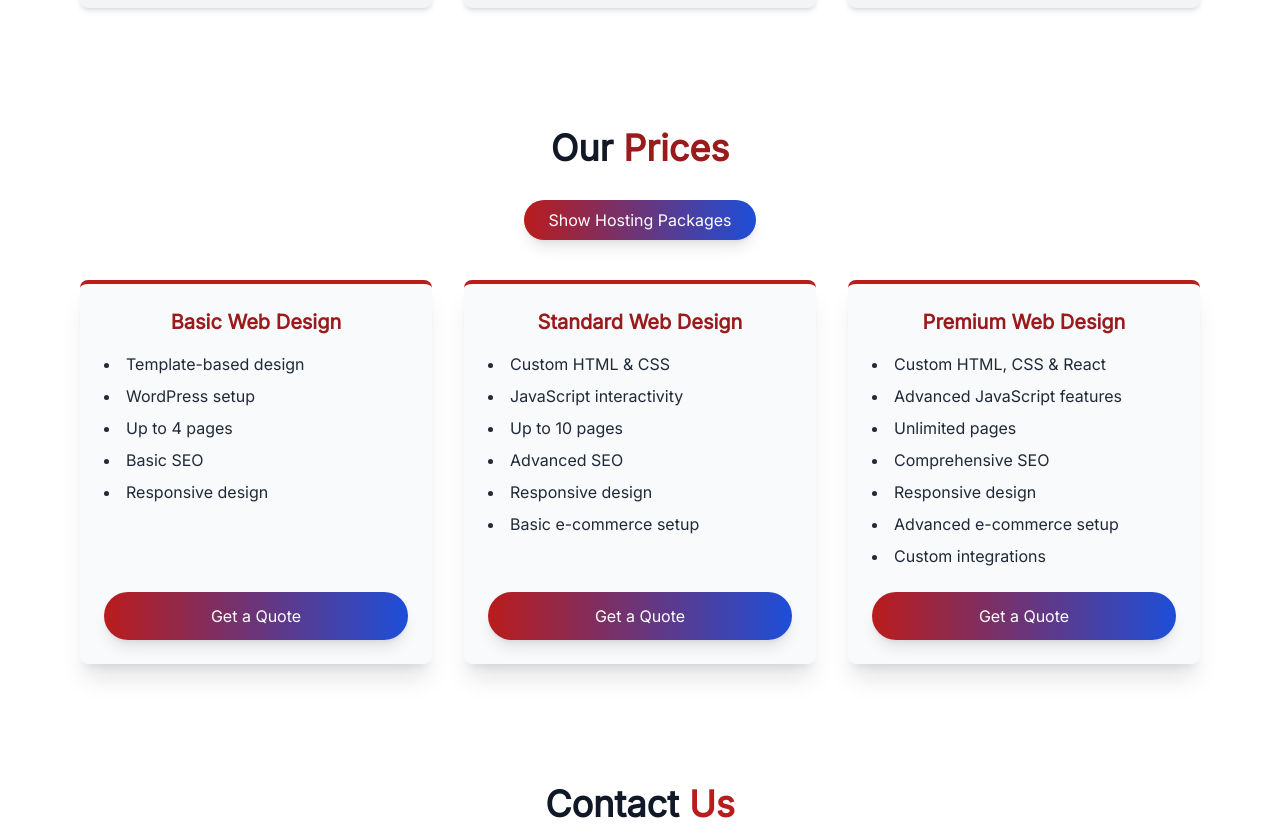
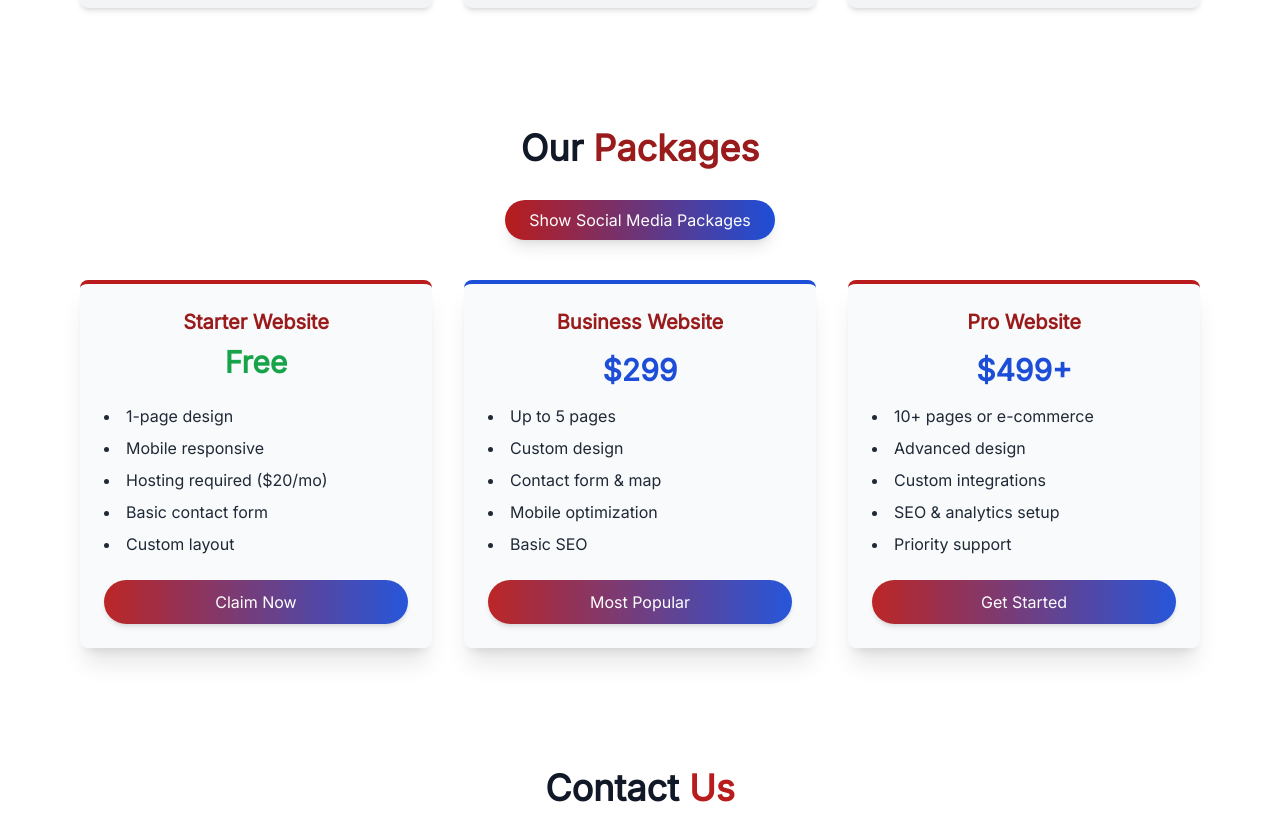
Before and after one commit to juancabrera0513/DOMIWEBITES2, a React (Create React App) app: page / in a window 1280 px wide. Shown: the part 1820-2659 px from the top of the page. Built offline with nearby package versions, Linux system fonts and the light colour scheme.

Commit message:
updated pricing and homepage

```diff
--- a/src/Home.jsx
+++ b/src/Home.jsx
@@ -32,11 +32,15 @@ const Home = () => {
           Your business deserves a website that works as hard as you do. Domi Websites delivers tailored web solutions for growth.
         </p>
 
+        <p className="text-sm text-yellow-300 font-medium mb-2 animate-pulse">
+          Only a few free consultations left this week!
+        </p>
+
         <a
           href="#contact"
-          className="inline-block px-6 py-3 bg-red-600 rounded-full hover:bg-red-700 transition text-white font-semibold text-lg animate-pulse focus:outline focus:ring-2 focus:ring-white"
+          className="inline-block px-5 py-3 bg-gradient-to-r from-red-600 to-blue-600 rounded-full hover:scale-105 transition transform text-white font-semibold text-lg shadow-lg animate-bounce focus:outline focus:ring-2 focus:ring-white"
         >
-          Contact us today!
+          🎯 Free Consultation!
         </a>
       </div>
     </section>
--- a/src/Pricing.jsx
+++ b/src/Pricing.jsx
@@ -1,66 +1,64 @@
 import React, { useState } from 'react';
 
 const Pricing = () => {
-  const [showHosting, setShowHosting] = useState(false);
+  const [showSocial, setShowSocial] = useState(false);
 
-  const toggleServices = () => {
-    setShowHosting(!showHosting);
+  const toggleCategory = () => {
+    setShowSocial(!showSocial);
   };
 
   return (
-    <section
-      id="pricing"
-      className="py-14 bg-white text-gray-900"
-      aria-labelledby="pricing-heading"
-    >
+    <section id="pricing" className="py-14 bg-white text-gray-900" aria-labelledby="pricing-heading">
       <div className="max-w-6xl mx-auto px-4">
-        <h2
-          id="pricing-heading"
-          className="text-4xl font-extrabold text-center mb-8"
-        >
-          Our <span className="text-red-800">Prices</span>
+        <h2 id="pricing-heading" className="text-4xl font-extrabold text-center mb-8">
+          Our <span className="text-red-800">Packages</span>
         </h2>
 
         <div className="text-center mb-10">
           <button
-            onClick={toggleServices}
-            className="px-6 py-2 bg-gradient-to-r from-red-700 to-blue-700 text-white rounded-full hover:scale-110 shadow-lg transition duration-300 ease-in-out"
+            onClick={toggleCategory}
+            className="px-6 py-2 bg-gradient-to-r from-red-700 to-blue-700 text-white rounded-full shadow-lg transition duration-300 ease-in-out hover:scale-105"
             type="button"
-            aria-pressed={showHosting}
-            aria-label={showHosting ? 'Show web design services' : 'Show hosting packages'}
+            aria-pressed={showSocial}
           >
-            {showHosting ? 'Show Web Design Services' : 'Show Hosting Packages'}
+            {showSocial ? 'Show Website Packages' : 'Show Social Media Packages'}
           </button>
         </div>
 
         <div className="grid grid-cols-1 md:grid-cols-3 gap-8">
-          {(!showHosting ? webDesignServices : hostingPackages).map((service, idx) => (
+          {(!showSocial ? webPackages : socialPackages).map((pkg, idx) => (
             <article
               key={idx}
-              className="flex flex-col justify-between bg-gray-50 p-6 rounded-lg shadow-xl border-t-4 border-red-700 hover:scale-105 hover:border-blue-700 transition duration-300 ease-in-out"
+              className={`flex flex-col justify-between bg-gray-50 p-6 rounded-lg shadow-xl border-t-4 transition duration-300 ease-in-out
+                hover:scale-105 hover:border-blue-700 ${pkg.highlight ? 'border-blue-700' : 'border-red-700'}`}
               role="region"
-              aria-labelledby={`service-${idx}`}
+              aria-labelledby={`package-${idx}`}
             >
               <div>
                 <h3
-                  id={`service-${idx}`}
-                  className="text-xl font-bold mb-4 text-red-800 text-center"
+                  id={`package-${idx}`}
+                  className="text-xl font-bold mb-4 text-center text-red-800"
                 >
-                  {service.title}
+                  {pkg.title}
                 </h3>
+                <p className={`text-center text-3xl font-semibold mb-4 ${
+                  pkg.price === 'Free' ? 'text-green-600 font-extrabold animate-bounce' : 'text-blue-700'
+                }`}>
+                  {pkg.price}
+                </p>
                 <ul className="text-gray-800 space-y-2 mb-4 list-disc list-inside">
-                  {service.features.map((feature, i) => (
+                  {pkg.features.map((feature, i) => (
                     <li key={i}>{feature}</li>
                   ))}
                 </ul>
               </div>
               <a
                 href="#contact"
-                className="inline-block mt-2 px-6 py-3 bg-gradient-to-r from-red-700 to-blue-700 text-white rounded-full shadow-lg hover:scale-110 transition duration-300 ease-in-out text-center"
+                className="inline-block mt-2 px-5 py-2.5 bg-gradient-to-r from-red-700 to-blue-700 text-white rounded-full shadow-md hover:scale-110 transition duration-300 ease-in-out text-center animate-pulse"
                 role="button"
-                aria-label={`Request quote for ${service.title}`}
+                aria-label={`Get started with ${pkg.title}`}
               >
-                Get a Quote
+                {pkg.button || 'Get Started'}
               </a>
             </article>
           ))}
@@ -70,72 +68,80 @@ const Pricing = () => {
   );
 };
 
-const webDesignServices = [
+const webPackages = [
   {
-    title: 'Basic Web Design',
+    title: 'Starter Website',
+    price: 'Free',
     features: [
-      'Template-based design',
-      'WordPress setup',
-      'Up to 4 pages',
-      'Basic SEO',
-      'Responsive design'
+      '1-page design',
+      'Mobile responsive',
+      'Hosting required ($20/mo)',
+      'Basic contact form',
+      'Custom layout'
+    ],
+    highlight: false,
+    button: 'Claim Now'
+  },
+  {
+    title: 'Business Website',
+    price: '$299',
+    features: [
+      'Up to 5 pages',
+      'Custom design',
+      'Contact form & map',
+      'Mobile optimization',
+      'Basic SEO'
+    ],
+    highlight: true,
+    button: 'Most Popular'
+  },
+  {
+    title: 'Pro Website',
+    price: '$499+',
+    features: [
+      '10+ pages or e-commerce',
+      'Advanced design',
+      'Custom integrations',
+      'SEO & analytics setup',
+      'Priority support'
+    ],
+    highlight: false
+  }
+];
+
+const socialPackages = [
+  {
+    title: 'Basic Social Media Boost',
+    price: '$99/mo',
+    features: [
+      'Weekly content ideas',
+      'Profile optimization',
+      'Hashtag strategy',
+      'Caption templates',
+      'Google review support'
     ]
   },
   {
-    title: 'Standard Web Design',
+    title: 'Social Media Management',
+    price: '$199/mo',
     features: [
-      'Custom HTML & CSS',
-      'JavaScript interactivity',
-      'Up to 10 pages',
-      'Advanced SEO',
-      'Responsive design',
-      'Basic e-commerce setup'
-    ]
+      'Up to 3 posts/week',
+      'Basic engagement',
+      'Monthly performance summary',
+      'Content calendar',
+      'Google review support'
+    ],
+    highlight: true
   },
   {
-    title: 'Premium Web Design',
+    title: 'Growth Strategy',
+    price: '$349/mo',
     features: [
-      'Custom HTML, CSS & React',
-      'Advanced JavaScript features',
-      'Unlimited pages',
-      'Comprehensive SEO',
-      'Responsive design',
-      'Advanced e-commerce setup',
-      'Custom integrations'
-    ]
-  }
-];
-
-const hostingPackages = [
-  {
-    title: 'Basic Hosting',
-    features: [
-      '10 GB Storage',
-      '100 GB Bandwidth',
-      '1 Domain',
-      '5 Email Accounts',
-      'Basic Support'
-    ]
-  },
-  {
-    title: 'Standard Hosting',
-    features: [
-      '50 GB Storage',
-      'Unlimited Bandwidth',
-      '5 Domains',
-      '20 Email Accounts',
-      'Priority Support'
-    ]
-  },
-  {
-    title: 'Premium Hosting',
-    features: [
-      'Unlimited Storage',
-      'Unlimited Bandwidth',
-      'Unlimited Domains',
-      'Unlimited Email Accounts',
-      '24/7 Support',
-      'Free SSL Certificate'
+      'Full content creation',
+      'Reels and carousel posts',
+      'Engagement plan',
+      'Social ads support',
+      'Google & Facebook review push'
     ]
   }
 ];
```
